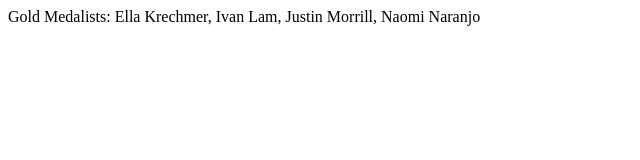
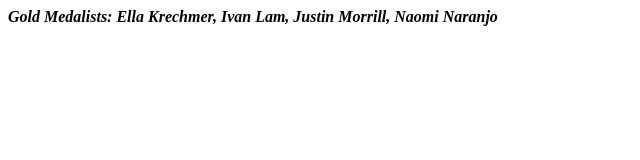
Before and after one commit to ellakrechmer/SoftDevWorkshop, a plain HTML site: page 11_flask-static/static/fixie.html in a window 1280 px wide. Shown: the whole page, without its empty margins (0-640 px from the left). Drawn offline with Linux system fonts and the light colour scheme.

Commit message:
experimented a bit w formatting in fixie.html

```diff
--- a/11_flask-static/static/fixie.html
+++ b/11_flask-static/static/fixie.html
@@ -1,6 +1,6 @@
 <!DOCTYPE html>
 
 <html>
-Gold Medalists: Ella Krechmer, Ivan Lam, Justin Morrill, Naomi Naranjo
+<i><b>Gold Medalists: Ella Krechmer, Ivan Lam, Justin Morrill, Naomi Naranjo</b></i>
 
 </html>
```
